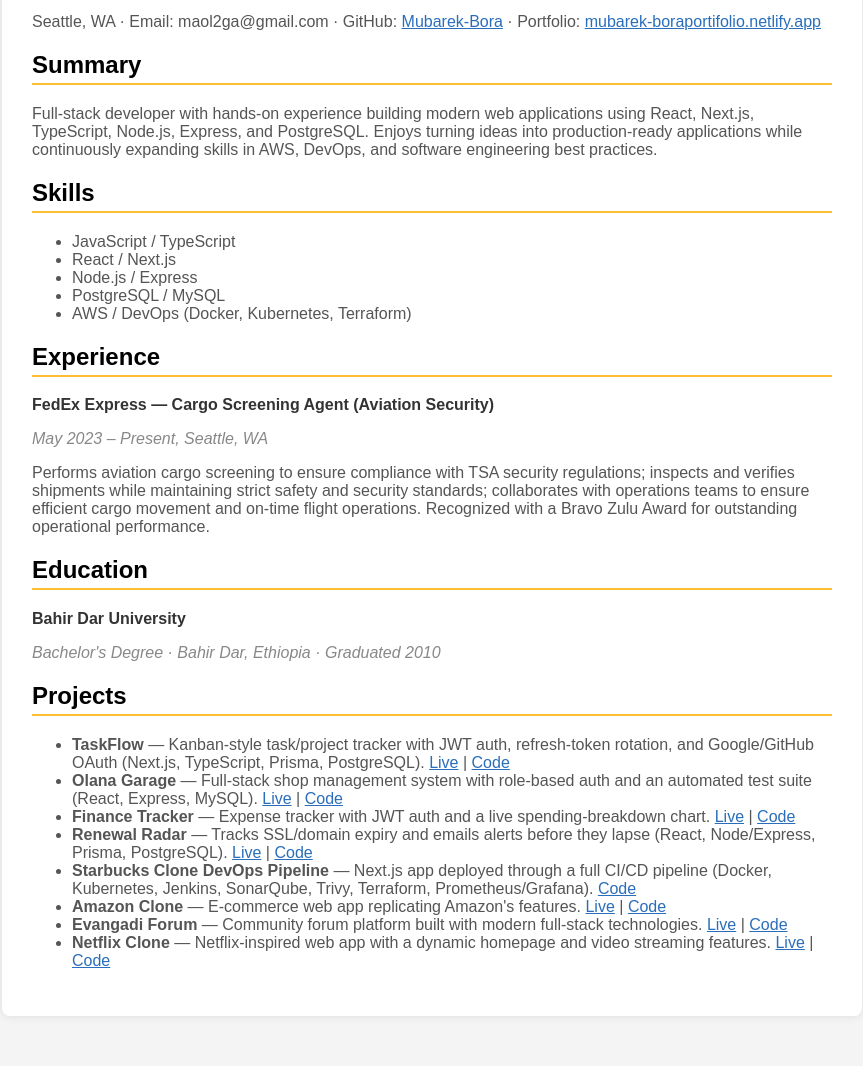
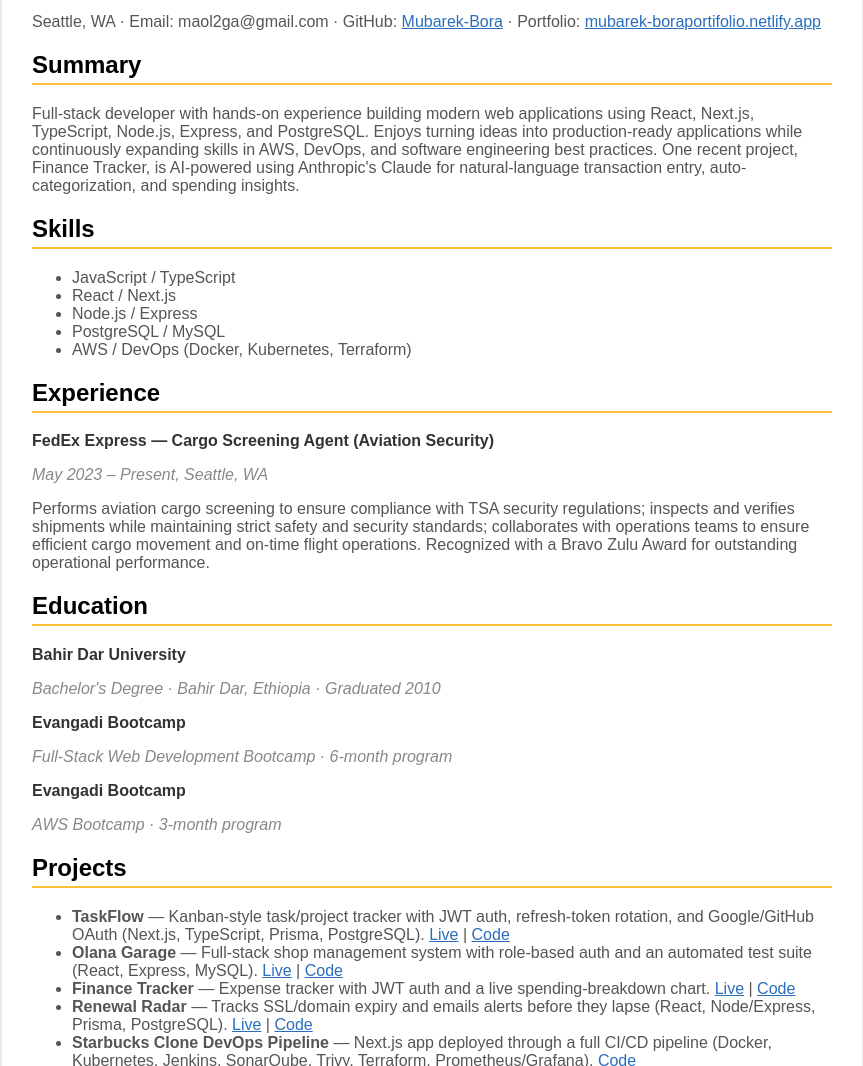
Before and after one commit to Mubarek-Bora/resume-node-app, a website: page public/index.html in a window 1280 px wide. Shown: the part 163-1229 px from the top of the page, without its empty margins (208-1071 px from the left). Drawn offline with Linux system fonts and the light colour scheme.

Commit message:
Add Evangadi bootcamp education and Finance Tracker AI mention

```diff
--- a/public/index.html
+++ b/public/index.html
@@ -28,7 +28,7 @@
         <p>Seattle, WA &middot; Email: maol2ga@gmail.com &middot; GitHub: <a href="https://github.com/Mubarek-Bora" target="_blank" rel="noopener">Mubarek-Bora</a> &middot; Portfolio: <a href="https://mubarek-boraportifolio.netlify.app" target="_blank" rel="noopener">mubarek-boraportifolio.netlify.app</a></p>
 
         <h2>Summary</h2>
-        <p>Full-stack developer with hands-on experience building modern web applications using React, Next.js, TypeScript, Node.js, Express, and PostgreSQL. Enjoys turning ideas into production-ready applications while continuously expanding skills in AWS, DevOps, and software engineering best practices.</p>
+        <p>Full-stack developer with hands-on experience building modern web applications using React, Next.js, TypeScript, Node.js, Express, and PostgreSQL. Enjoys turning ideas into production-ready applications while continuously expanding skills in AWS, DevOps, and software engineering best practices. One recent project, Finance Tracker, is AI-powered using Anthropic's Claude for natural-language transaction entry, auto-categorization, and spending insights.</p>
 
         <h2>Skills</h2>
         <ul>
@@ -47,6 +47,10 @@
         <h2>Education</h2>
         <p class="job-title">Bahir Dar University</p>
         <p class="job-meta">Bachelor's Degree &middot; Bahir Dar, Ethiopia &middot; Graduated 2010</p>
+        <p class="job-title">Evangadi Bootcamp</p>
+        <p class="job-meta">Full-Stack Web Development Bootcamp &middot; 6-month program</p>
+        <p class="job-title">Evangadi Bootcamp</p>
+        <p class="job-meta">AWS Bootcamp &middot; 3-month program</p>
 
         <h2>Projects</h2>
         <ul>
```
